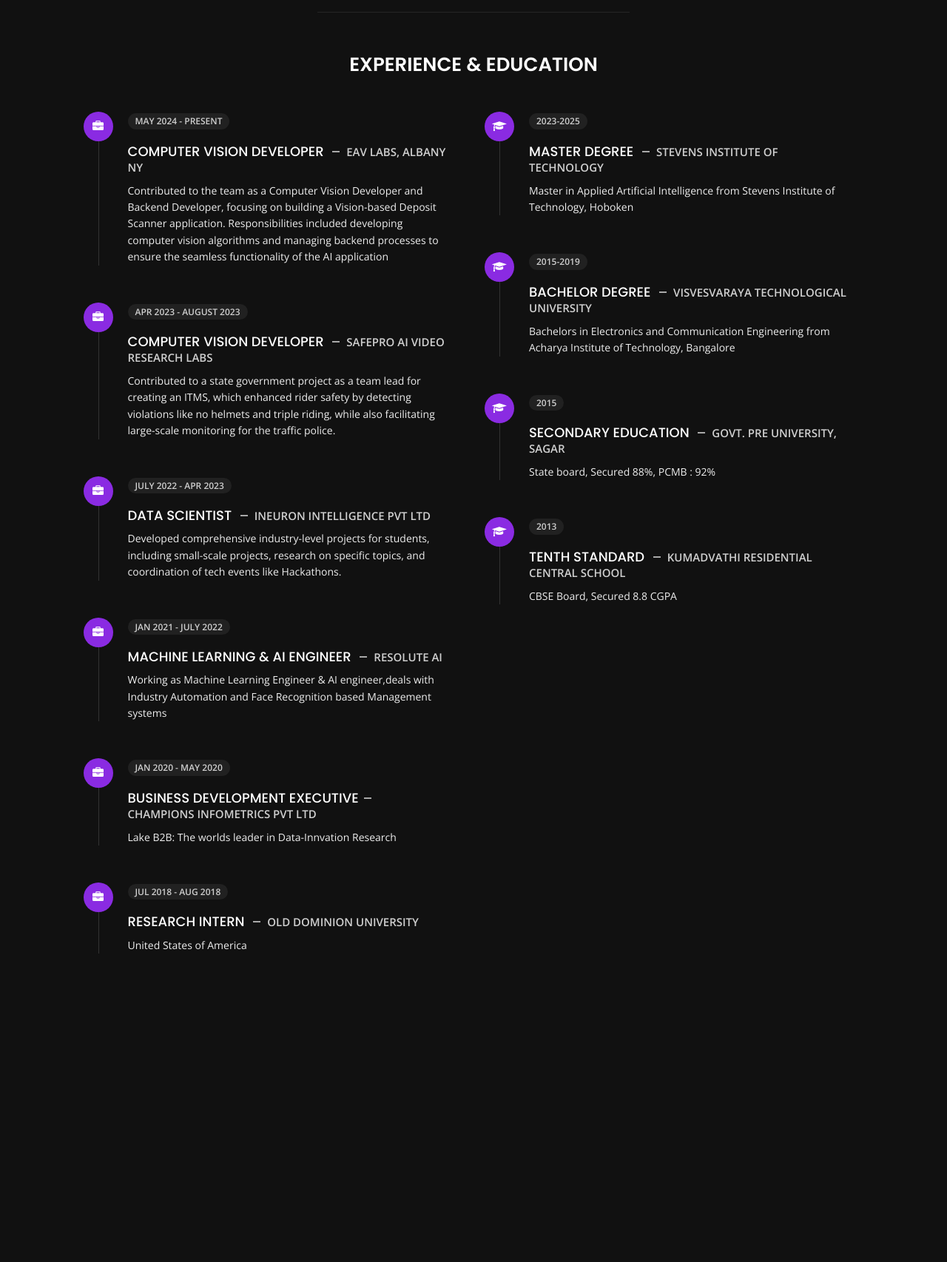
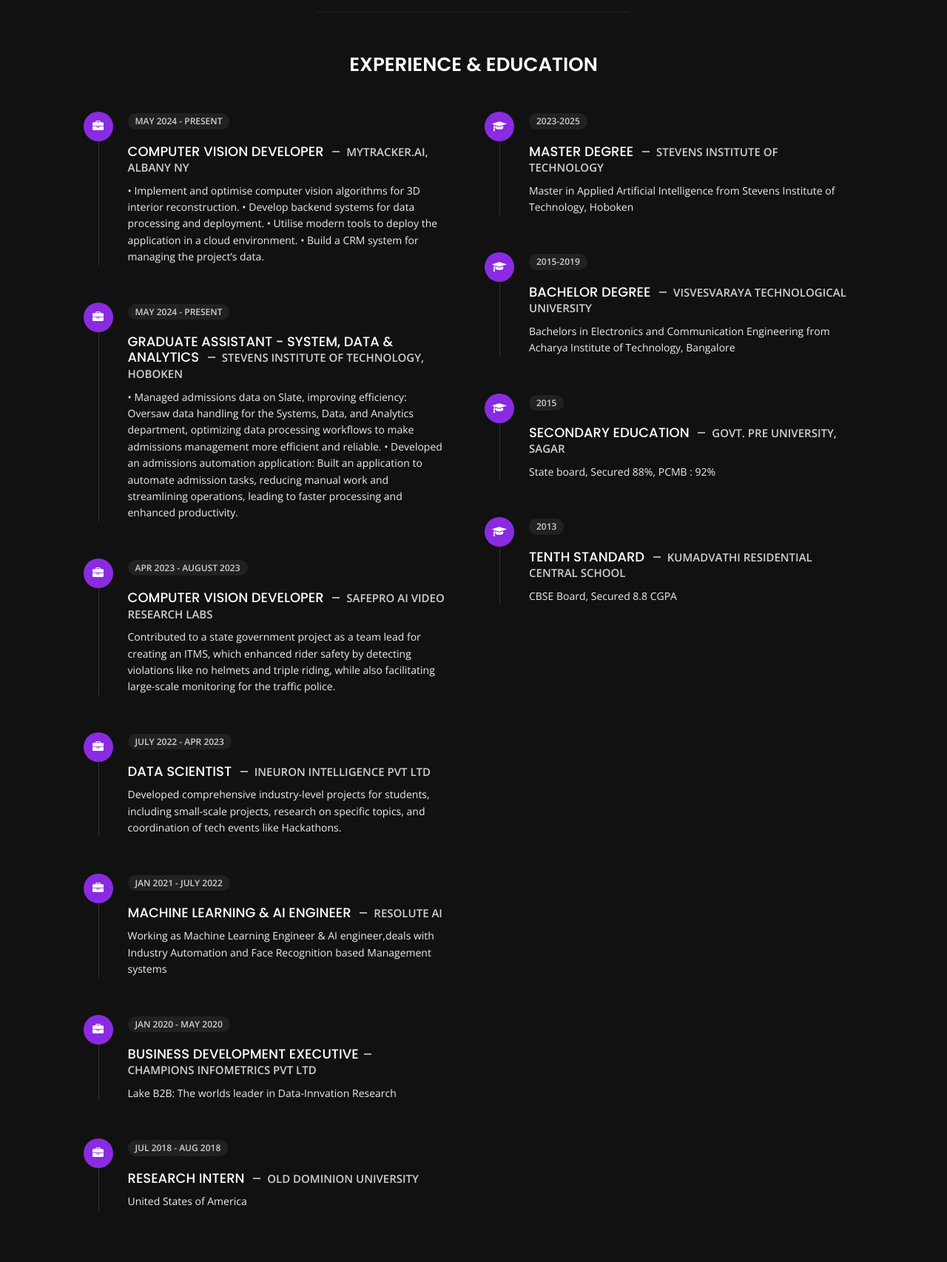
Before and after one commit to SurajBilgi/surajportfolio, a Flask app: page /about in a window 1280 px wide. Shown: the part 1437-3143 px from the top of the page at 74% size. Before the commit the page ends 2726 px from the top, so only its background shows below. Run offline with Flask 2, Linux system fonts and the light colour scheme; some libraries are stand-ins or nearby versions.

Commit message:
Experience Updated

```diff
--- a/templates/about.html
+++ b/templates/about.html
@@ -355,9 +355,22 @@
                                 <i class="fa fa-briefcase"></i>
                             </div>
                             <span class="time open-sans-font text-uppercase">May 2024 - Present</span>
-                            <h5 class="poppins-font text-uppercase">Computer Vision Developer <span class="place open-sans-font">EAV Labs, Albany NY </span></h5>
-                            <p class="open-sans-font">Contributed to the team as a Computer Vision Developer and Backend Developer, focusing on building a Vision-based Deposit Scanner application.
-                                Responsibilities included developing computer vision algorithms and managing backend processes to ensure the seamless functionality of the AI application </p>
+                            <h5 class="poppins-font text-uppercase">Computer Vision Developer <span class="place open-sans-font">MyTracker.ai, Albany NY </span></h5>
+                            <p class="open-sans-font">• Implement and optimise computer vision algorithms for 3D interior reconstruction.
+                                • Develop backend systems for data processing and deployment.
+                                • Utilise modern tools to deploy the application in a cloud environment.
+                                • Build a CRM system for managing the project’s data.</p>
+                        </li>
+                        <li>
+                            <div class="icon">
+                                <i class="fa fa-briefcase"></i>
+                            </div>
+                            <span class="time open-sans-font text-uppercase">May 2024 - Present</span>
+                            <h5 class="poppins-font text-uppercase">Graduate Assistant - System, Data & Analytics  <span class="place open-sans-font">Stevens Institute of Technology, Hoboken </span></h5>
+                            <p class="open-sans-font">• Managed admissions data on Slate, improving efficiency:
+                                Oversaw data handling for the Systems, Data, and Analytics department, optimizing data processing workflows to make admissions management more efficient and reliable.
+                                • Developed an admissions automation application:
+                                Built an application to automate admission tasks, reducing manual work and streamlining operations, leading to faster processing and enhanced productivity. </p>
                         </li>
                         <li>
                             <div class="icon">
```
